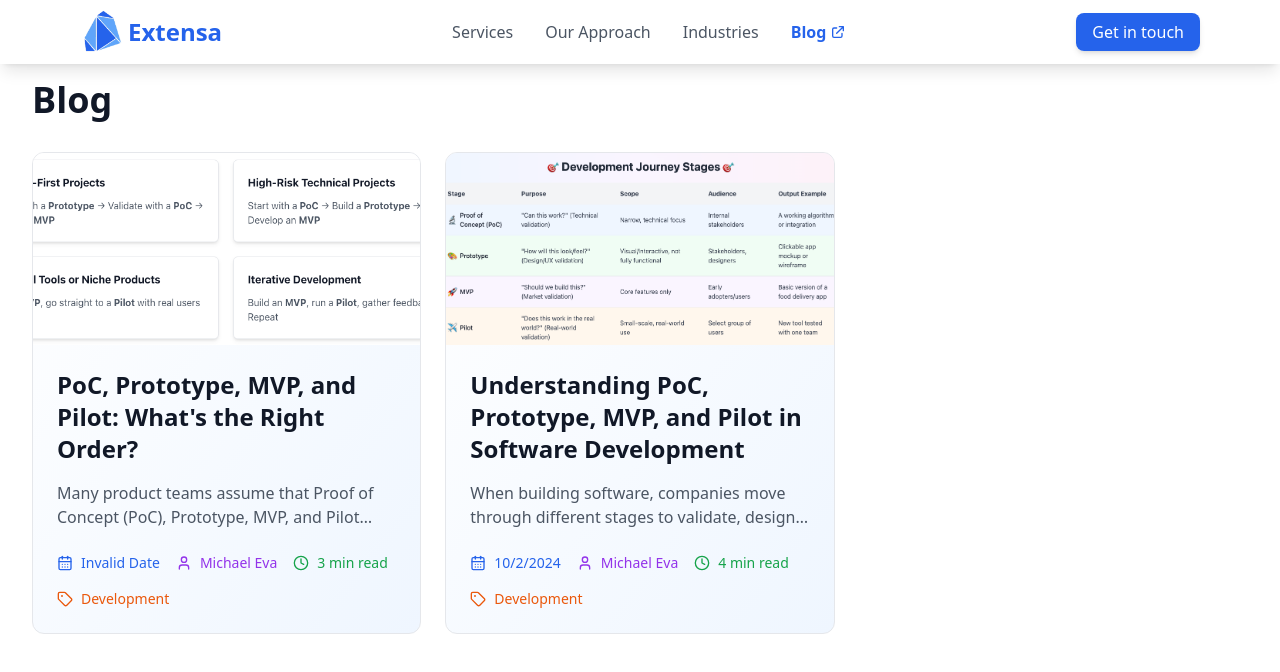
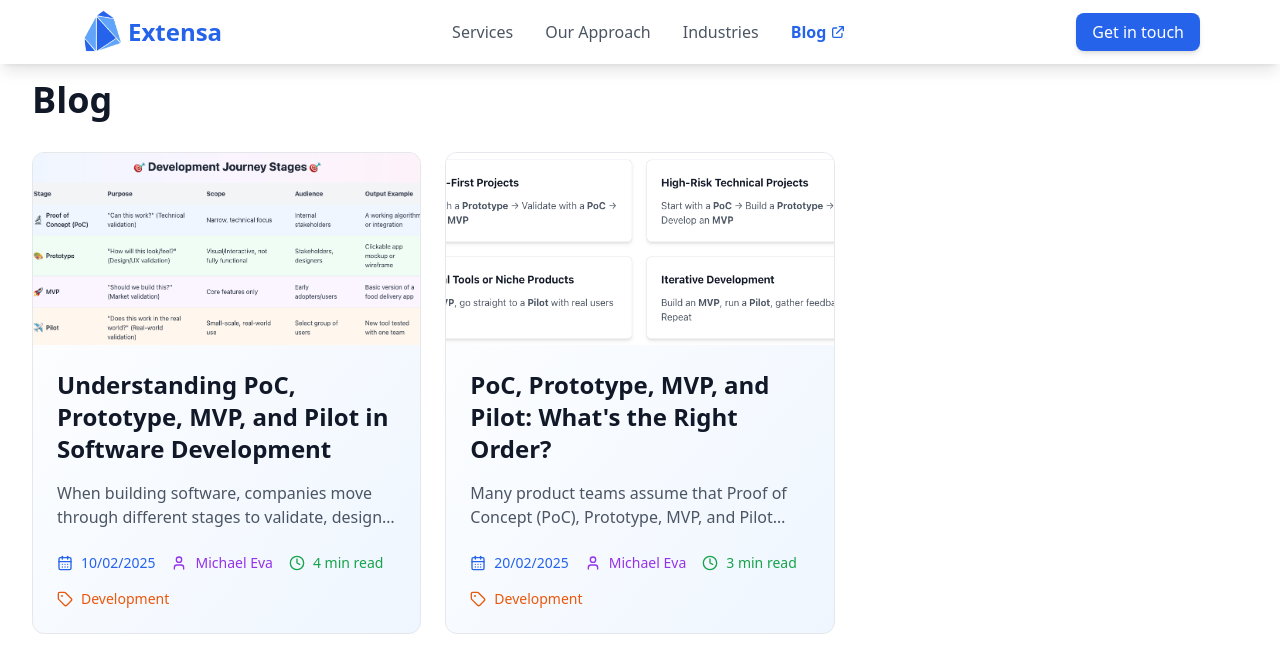
Before and after one commit to michael-eva/next-studio-website, a Next.js app: page /blog in a window 1280 px wide. Shown: the top 672 px of the page. Built offline with nearby package versions, Linux system fonts and the light colour scheme.

Commit message:
update dates

```diff
--- a/app/blog/components/Layout.tsx
+++ b/app/blog/components/Layout.tsx
@@ -109,7 +109,7 @@ const Layout: React.FC<LayoutProps> = ({
                     <div className="max-w-7xl mx-auto px-4 sm:px-6 lg:px-8">
                         <div className="flex flex-col sm:flex-row justify-between items-center">
                             <div className="text-sm mb-4 sm:mb-0">
-                                © 2024 Extensa Studio. All rights reserved.
+                                © 2025 Extensa Studio. All rights reserved.
                             </div>
                             <nav className="flex gap-6">
                                 <Link
--- a/app/blog/development-stages-order/metadata.json
+++ b/app/blog/development-stages-order/metadata.json
@@ -2,7 +2,7 @@
     "title": "PoC, Prototype, MVP, and Pilot: What's the Right Order?",
     "description": "Many product teams assume that Proof of Concept (PoC), Prototype, MVP, and Pilot follow a strict order—but that's not always true. Depending on your project's risk, audience, and goals, these stages can overlap, repeat, or even be skipped entirely.",
     "category": "Development",
-    "date": "20-02-2024",
+    "date": "20-02-2025",
     "author": "Michael Eva",
     "image": "/blog/development-stages-order/image.png"
 }
--- a/app/blog/page.tsx
+++ b/app/blog/page.tsx
@@ -5,15 +5,6 @@ import { getAllBlogPosts } from '../utils/blog-utils';
 
 export default function Blog() {
     const posts = getAllBlogPosts();
-    console.log(posts);
-    const getImagePath = (imagePath: string) => {
-        // If it's already an absolute path, return as is
-        if (imagePath.startsWith('/')) {
-            return imagePath;
-        }
-        // Otherwise, ensure it starts with a forward slash
-        return `/${imagePath}`;
-    };
     return (
         <div className="bg-white">
             <div className="max-w-7xl mx-auto px-4 sm:px-6 lg:px-8">
@@ -30,7 +21,7 @@ export default function Blog() {
                                 {post.image && (
                                     <div className="relative w-full h-48">
                                         <Image
-                                            src={getImagePath(post.image)}
+                                            src={post.image}
                                             alt={post.title}
                                             fill
                                             className="object-cover"
@@ -52,7 +43,7 @@ export default function Blog() {
                                     <div className="flex flex-wrap gap-4 text-sm">
                                         <div className="flex items-center gap-2 text-blue-600">
                                             <CalendarDays className="w-4 h-4" />
-                                            <span>{new Date(post.date).toLocaleDateString()}</span>
+                                            <span>{new Date(post.date.split('-').reverse().join('-')).toLocaleDateString('en-GB')}</span>
                                         </div>
 
                                         {post.author && (
--- a/app/blog/understanding-development-stages/metadata.json
+++ b/app/blog/understanding-development-stages/metadata.json
@@ -3,7 +3,7 @@
     "title": "Understanding PoC, Prototype, MVP, and Pilot in Software Development",
     "description": "When building software, companies move through different stages to validate, design, and test their products before launching at scale. The four key stages—Proof of Concept (PoC), Prototype, Minimum Viable Product (MVP), and Pilot—each serve a distinct purpose in the software development lifecycle.",
     "category": "Development",
-    "date": "10-02-2024",
+    "date": "10-02-2025",
     "author": "Michael Eva",
     "image": "/blog/understanding-development-stages/data-table.png"
 }
--- a/app/utils/blog-utils.tsx
+++ b/app/utils/blog-utils.tsx
@@ -54,7 +54,7 @@ export function getAllBlogPosts() {
                 ...metadata
             };
         })
-        .sort((a, b) => new Date(a.date).getTime() - new Date(b.date).getTime());
+        .sort((a, b) => new Date(a.date.split('-').reverse().join('-')).getTime() - new Date(b.date.split('-').reverse().join('-')).getTime());
 
     return posts;
 }
```
